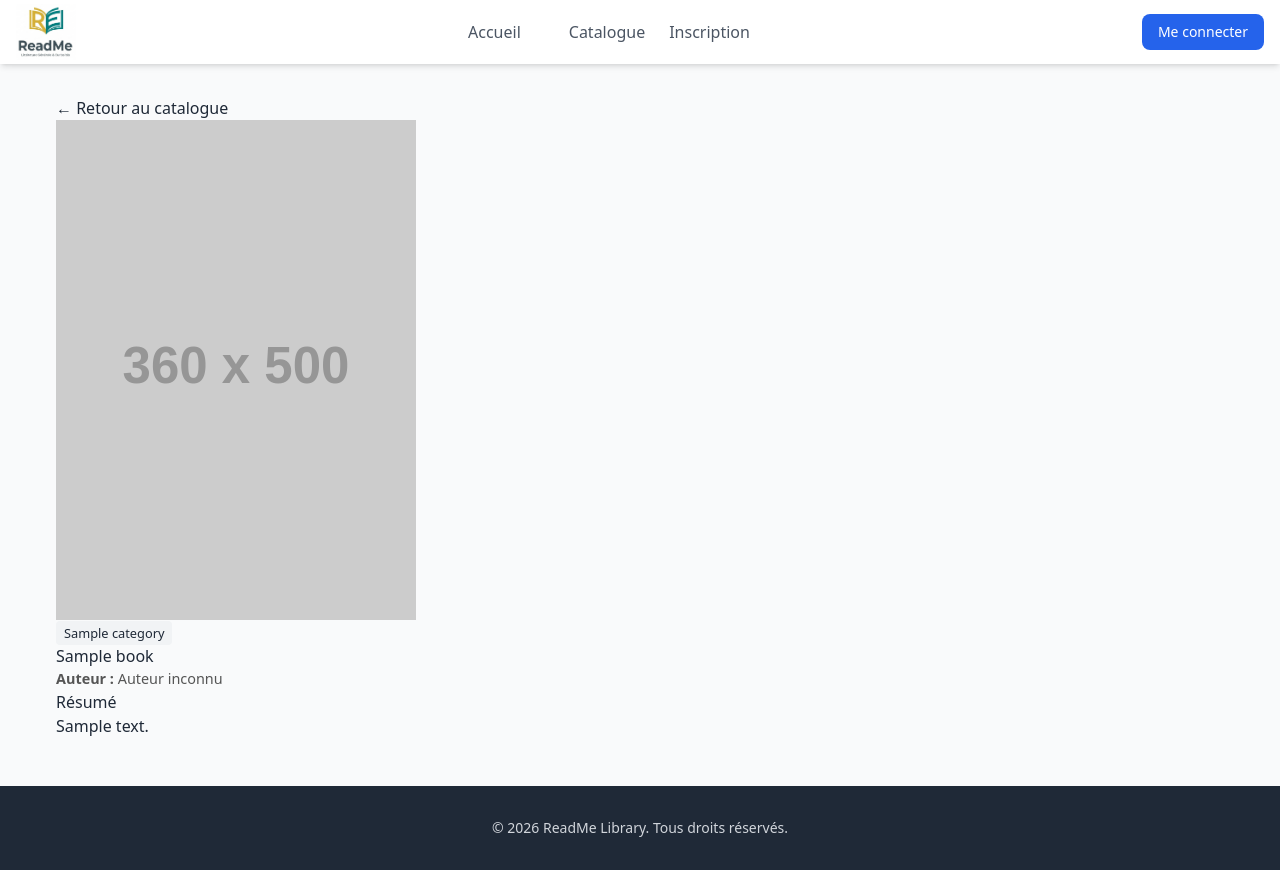
After one commit to JocelyneMinard/Brief_Django, a Django app: template library/ReadMe/templates/ReadMe/book_details.html in a window 1280 px wide. The commit adds this page. Run offline with Django 5.2, Linux system fonts and the light colour scheme; the template is opened without the code that fills it: most values are stand-ins (such as "Sample title", 1, 10 or a date in 2020); grey boxes labelled with a size stand in for pictures from a placeholder-image service; data that the repository does not hold is empty; style sheets or scripts are compiled from the project's sources; some libraries are stand-ins or nearby versions.

Commit message:
premier draft page book details

```diff
--- /dev/null
+++ b/library/ReadMe/templates/ReadMe/book_details.html
@@ -0,0 +1,34 @@
+{% extends "base.html" %}
+
+{% block title %}{{ book.title }} — Bibliothèque{% endblock %}
+
+{% block content %}
+    <div class="book-detail-actions">
+        <a href="{% url 'ReadMe:catalog' %}" class="back-link">&larr; Retour au catalogue</a>
+    </div>
+
+    <article class="book-detail">
+        <div class="book-detail-cover">
+            <img
+                src="https://placehold.co/360x500/e9ecef/495057?text={{ book.title|urlencode }}"
+                alt="Couverture de {{ book.title }}"
+            >
+        </div>
+
+        <div class="book-detail-info">
+            {% if book.category %}
+                <span class="book-category">{{ book.category.name }}</span>
+            {% endif %}
+
+            <h1>{{ book.title }}</h1>
+            <p class="book-author"><strong>Auteur :</strong> {{ book.author|default:"Auteur inconnu" }}</p>
+
+            {% if book.description %}
+                <div class="book-description">
+                    <h2>Résumé</h2>
+                    <p>{{ book.description|linebreaksbr }}</p>
+                </div>
+            {% endif %}
+        </div>
+    </article>
+{% endblock %}
--- a/library/ReadMe/templates/ReadMe/catalog.html
+++ b/library/ReadMe/templates/ReadMe/catalog.html
@@ -44,6 +44,7 @@
     <div id="catalog-results">
         <div class="catalog-grid">
             {% for book in books %}
+                <a href="{% url 'ReadMe:book_details' book.pk %}" class="book-cover">
                     <article class="book-card">
                         <div class="book-cover">
                             <img
@@ -59,6 +60,7 @@
                             {% endif %}
                         </div>
                     </article>
+                </a>
             {% empty %}
                 <p class="empty-catalog">Aucun livre trouvé pour ces critères.</p>
             {% endfor %}
--- a/library/ReadMe/urls.py
+++ b/library/ReadMe/urls.py
@@ -16,10 +16,14 @@ Including another URLconf
 """
 
 from django.urls import path
-from .views import BookCatalogView
+from .views.catalog import BookCatalogView
 from .views import ReadMeIndex
+from .views.book_details import BookDetailView
+
+app_name = "ReadMe"
 
 urlpatterns = [
     path('', ReadMeIndex.as_view(), name='index'),
-    path("catalog/", BookCatalogView.as_view(), name="catalog")
+    path("catalog/", BookCatalogView.as_view(), name="catalog"),
+    path("catalogue/<int:pk>/", BookDetailView.as_view(), name="book_details"),
 ]
```
Also changed, not shown: library/ReadMe/views/book_details.py (added, +14 -0 lines). Lines whose indentation alone changed are shown as unchanged.
